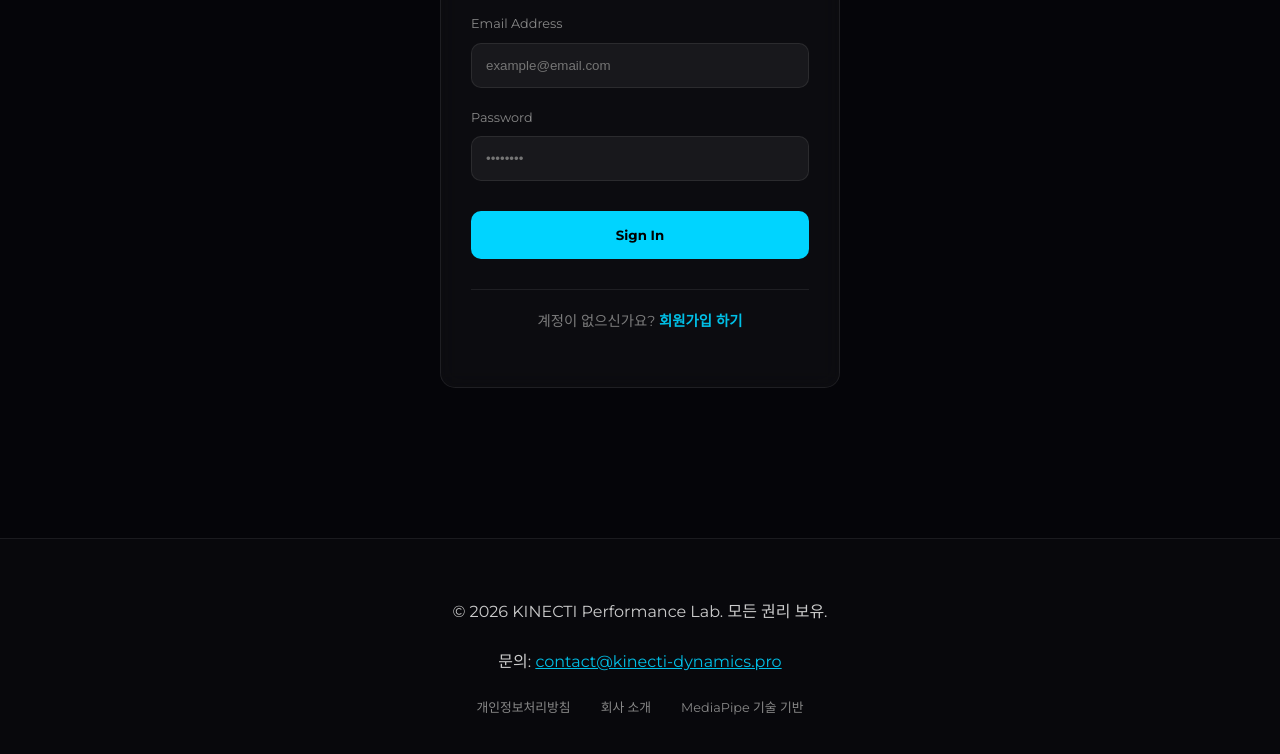
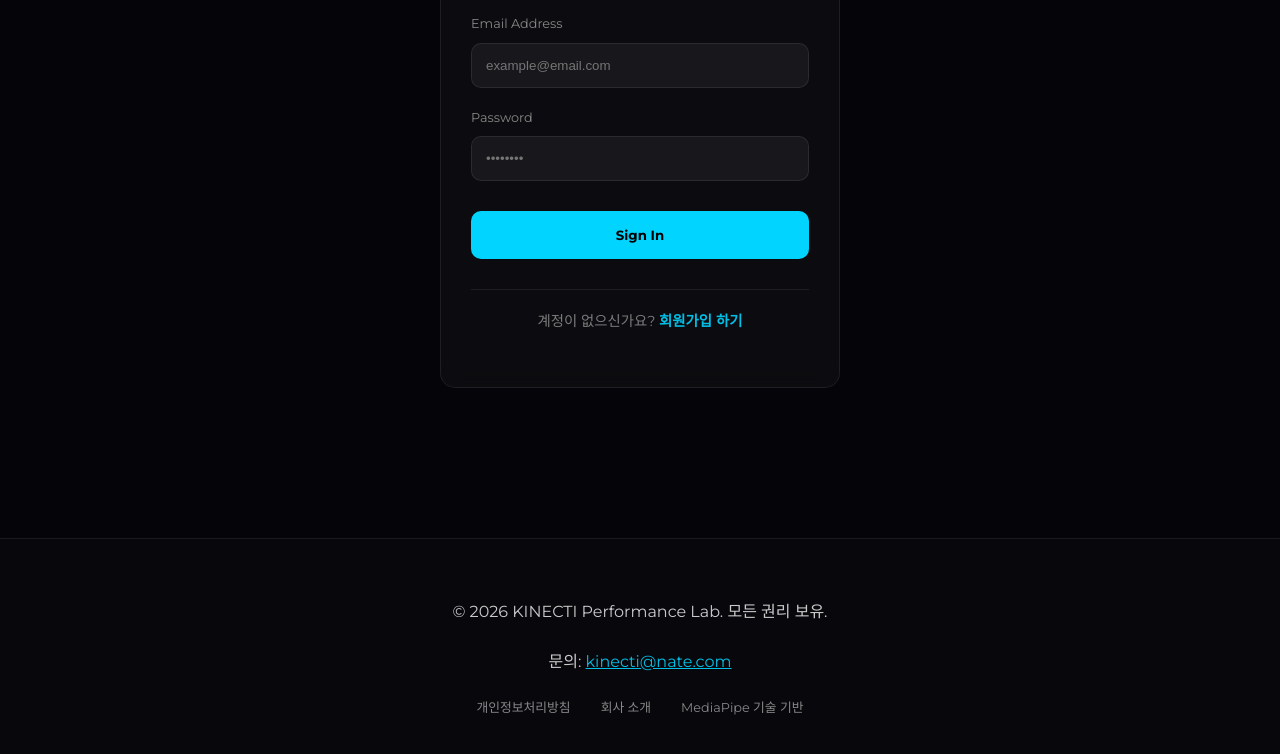
Before and after one commit to ddddkkkk1234/v-alpine-pro, a plain HTML site: page index.html in a window 1280 px wide. Shown: the part 248-1002 px from the top of the page. Drawn offline with Linux system fonts and the light colour scheme; a script that the page names is missing.

Commit message:
Update contact email to kinecti@nate.com

```diff
--- a/index.html
+++ b/index.html
@@ -359,7 +359,7 @@
 
     <footer>
         <p>&copy; 2026 KINECTI Performance Lab. 모든 권리 보유.</p>
-        <p>문의: <a href="mailto:contact@kinecti-dynamics.pro" style="color: var(--neon-blue);">contact@kinecti-dynamics.pro</a></p>
+        <p>문의: <a href="mailto:kinecti@nate.com" style="color: var(--neon-blue);">kinecti@nate.com</a></p>
         <div class="footer-links">
             <a href="javascript:void(0)" onclick="showSection('privacy')">개인정보처리방침</a>
             <a href="javascript:void(0)" onclick="showSection('about')">회사 소개</a>
```
